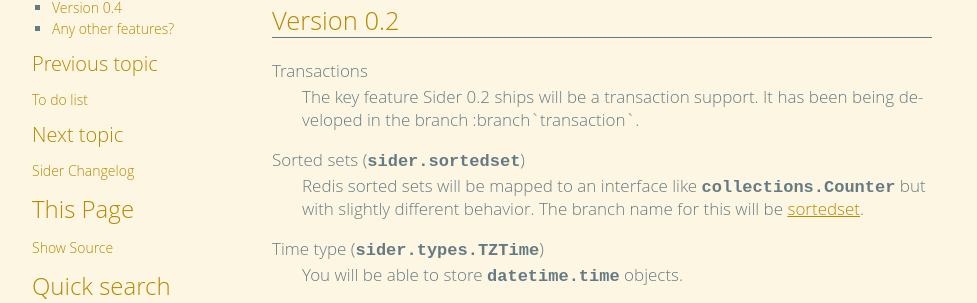
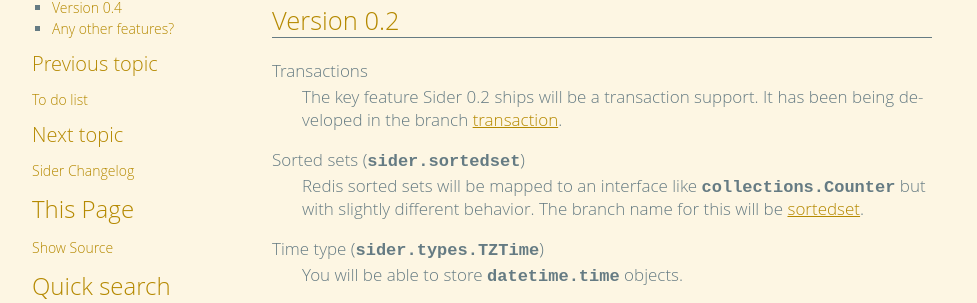
Before and after one commit to dahlia/sider, a Sphinx documentation site: the page built from docs/roadmap.rst, in a window 1280 px wide. Shown: the part 194-497 px from the top of the page, without its empty margins (148-1125 px from the left). Built offline with Sphinx 7.4.7, drawn with Linux system fonts in a browser that asks for light colours; the version number could not be read and is left out.

Commit message:
Oops; typo

```diff
--- a/docs/roadmap.rst
+++ b/docs/roadmap.rst
@@ -11,7 +11,7 @@
 
 Transactions
    The key feature Sider 0.2 ships will be a transaction support.
-   It has been being developed in the branch :branch`transaction`.
+   It has been being developed in the branch :branch:`transaction`.
 
 Sorted sets (:class:`sider.sortedset`)
    Redis sorted sets will be mapped to an interface like
```
